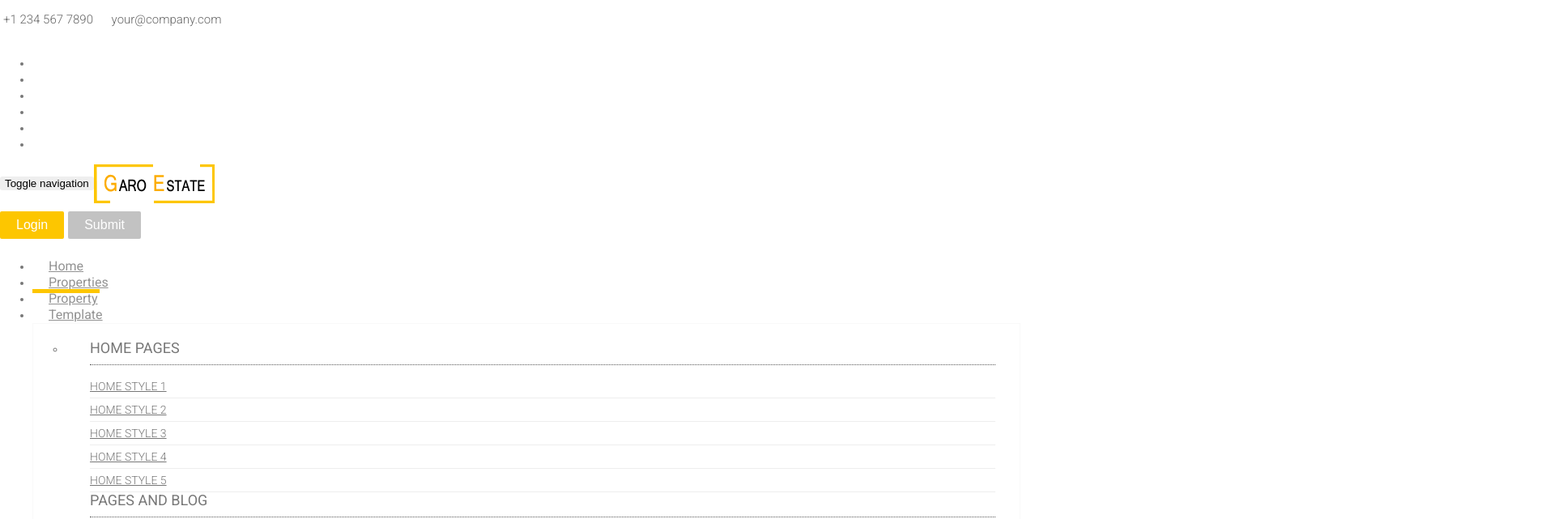
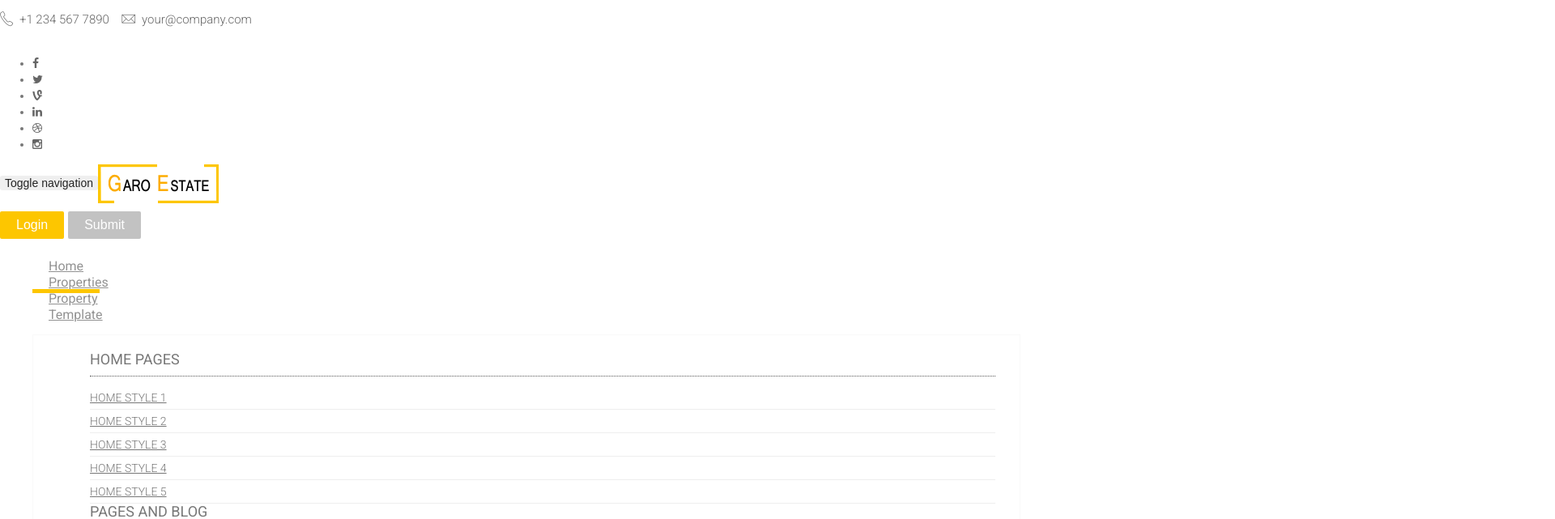
Before and after one commit to kondisaikumar/nomediator, an Angular app: page / in a window 1280 px wide. Shown: the top 641 px of the page at 81% size, 1920 px wide, since content can reach past the window. Built offline with nearby package versions, Linux system fonts and the light colour scheme.

Commit message:
removed issue

```diff
--- a/src/styles.css
+++ b/src/styles.css
@@ -1,4 +1,4 @@
-/* @import "./assets/fonts/icon-7-stroke/css/pe-icon-7-stroke.css";
+@import "./assets/fonts/icon-7-stroke/css/pe-icon-7-stroke.css";
 @import "./assets/fonts/icon-7-stroke/css/helper.css";
 @import "./assets/css/animate.css";
 @import "./assets/css/bootstrap-theme.css";
@@ -21,7 +21,7 @@
 @import "./assets/css/styleNoJS.css";
 @import "./assets/css/wizard.css";
 
- */
+
 /*
 html, body { height: 100%; }
 body { margin: 0; font-family: Roboto, "Helvetica Neue", sans-serif; } */
```
